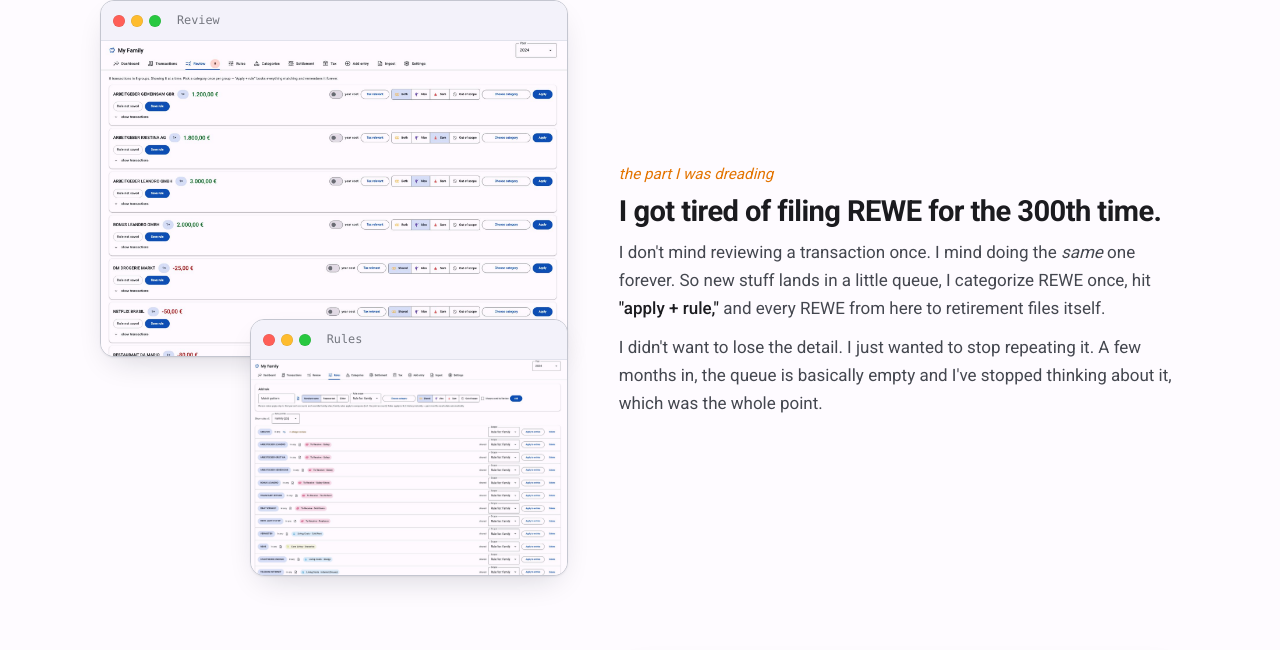
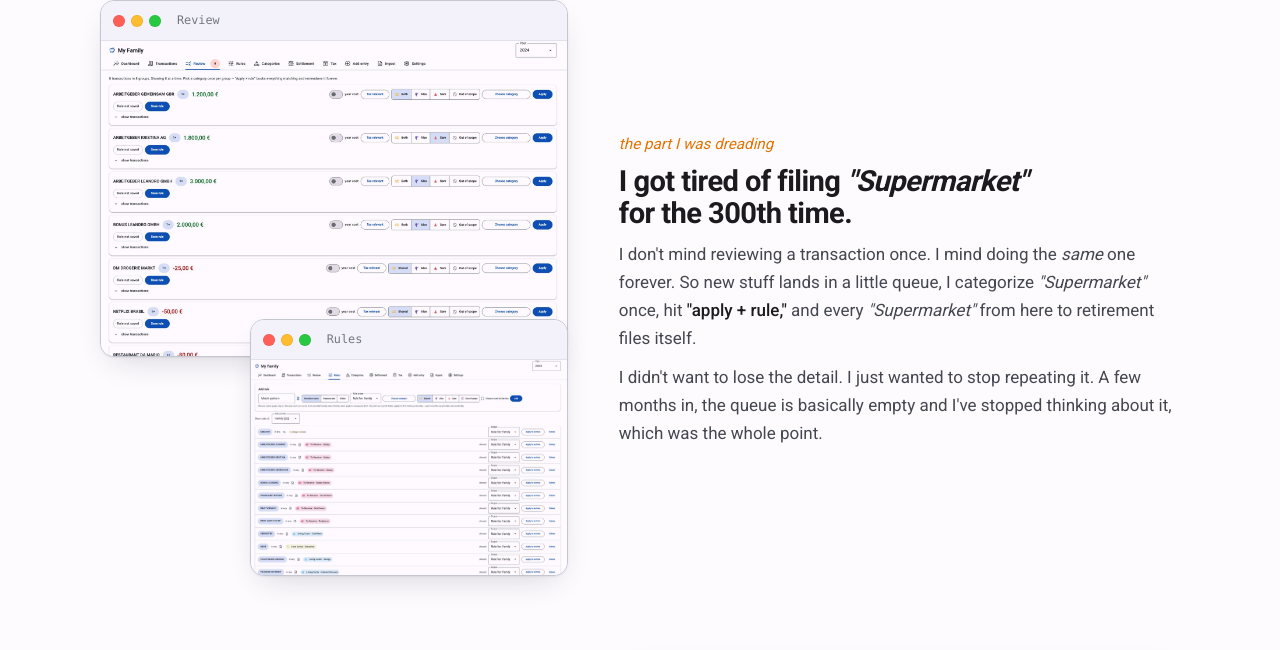
Before and after one commit to leandrorsampaio/unpain, a website: page docs/index.html in a window 1280 px wide. Shown: the part 3322-3972 px from the top of the page. Drawn offline with Linux system fonts and the light colour scheme.

Commit message:
docs: replace REWE with italic "Supermarket" in the review/rules row
Swap the specific merchant name for a generic italic, quoted "Supermarket"
in the headline and both body mentions, so the example reads
region-neutral.

Co-Authored-By: Claude Opus 4.8 <noreply@anthropic.com>

```diff
--- a/docs/index.html
+++ b/docs/index.html
@@ -419,8 +419,8 @@ footer .proud { margin-left: auto; font-family: ui-monospace, Menlo, monospace;
         <div class="row">
           <div class="copy">
             <span class="kicker">the part I was dreading</span>
-            <h3>I got tired of filing REWE for the 300th time.</h3>
-            <p>I don't mind reviewing a transaction once. I mind doing the <i>same</i> one forever. So new stuff lands in a little queue, I categorize REWE once, hit <b>"apply + rule,"</b> and every REWE from here to retirement files itself.</p>
+            <h3>I got tired of filing <i>"Supermarket"</i> for the 300th time.</h3>
+            <p>I don't mind reviewing a transaction once. I mind doing the <i>same</i> one forever. So new stuff lands in a little queue, I categorize <i>"Supermarket"</i> once, hit <b>"apply + rule,"</b> and every <i>"Supermarket"</i> from here to retirement files itself.</p>
             <p>I didn't want to lose the detail. I just wanted to stop repeating it. A few months in, the queue is basically empty and I've stopped thinking about it, which was the whole point.</p>
           </div>
           <div class="media">
```
